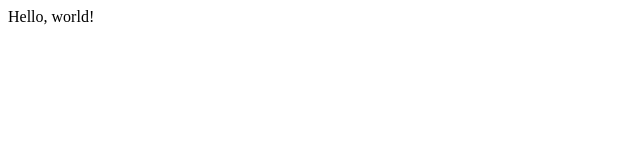
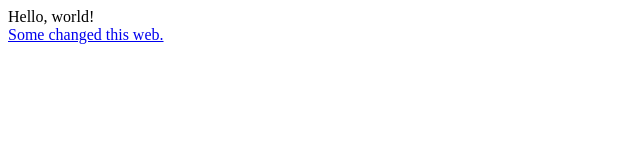
Before and after one commit to amilius264/h11-studio.github.io, a plain HTML site: page index.html in a window 1280 px wide. Shown: the whole page, without its empty margins (0-640 px from the left). Drawn offline with Linux system fonts and the light colour scheme.

Commit message:
Update index.html by ganteng21
Just added some HTML text...

```diff
--- a/index.html
+++ b/index.html
@@ -7,6 +7,7 @@
 	<link rel="stylesheet" href="">
 </head>
 <body>
-	Hello, world!
+	Hello, world!<br />
+	<a href="https://github.com/ganteng21">Some changed this web.</a>
 </body>
 </html>
```
